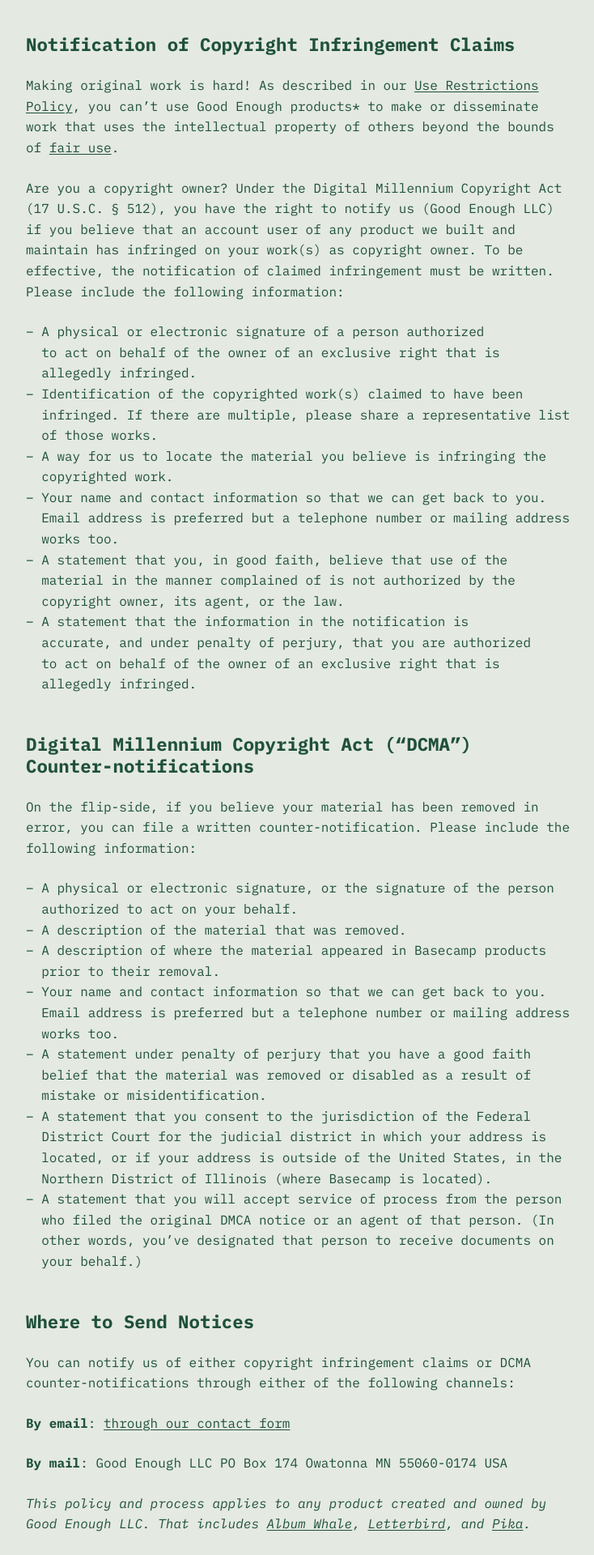
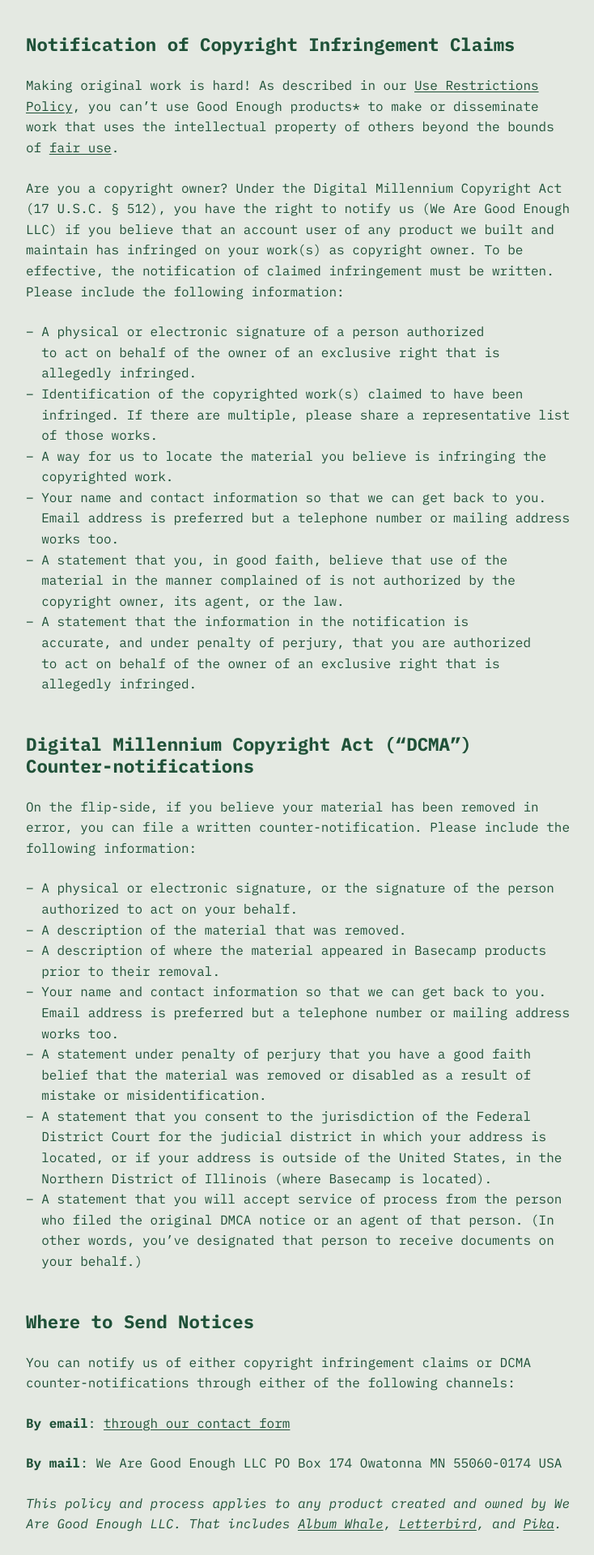
Before and after one commit to goodenoughllc/policies, a Jekyll site: the page built from copyright.md, in a window 1280 px wide. Shown: the part 585-2505 px from the top of the page at 81% size, without its empty margins (272-1006 px from the left). Built offline with Jekyll 4.4.1, drawn with Linux system fonts in a browser that asks for light colours; nearby versions of some CDN libraries; some of the changed text lies outside the part shown.

Commit message:
Change to "We Are Good Enough LLC"

```diff
--- a/_layouts/base.html
+++ b/_layouts/base.html
@@ -126,7 +126,7 @@
         <a href="https://mastodon.world/@goodenough" target="_blank" class="mastodon-link"><i class="fa-brands fa-mastodon fa-fw"></i>Mastodon</a>
         <a href="https://bsky.app/profile/goodenough.us" target="_blank" class="bluesky-link"><i class="fa-brands fa-bluesky fa-fw"></i>Bluesky</a>
         <a href="{{ site.baseurl }}/" class="policies-link"><i class="fa-regular fa-book fa-fw"></i>Policies</a>
-        <a href="https://goodenough.us/?utm_source=ge_policies&utm_medium=ge_policies_base" class="name-link"><i class="fa-regular fa-copyright fa-fw"></i>Good Enough LLC</a>
+        <a href="https://goodenough.us/?utm_source=ge_policies&utm_medium=ge_policies_base" class="name-link"><i class="fa-regular fa-copyright fa-fw"></i>We Are Good Enough LLC</a>
       </footer>
 
     </main>
--- a/copyright.md
+++ b/copyright.md
@@ -10,7 +10,7 @@ needs_attribution: true
 
 Making original work is hard! As described in our [Use Restrictions Policy](../abuse/), you can’t use Good Enough products* to make or disseminate work that uses the intellectual property of others beyond the bounds of [fair use](https://www.copyright.gov/fair-use/more-info.html).
 
-Are you a copyright owner? Under the Digital Millennium Copyright Act (17 U.S.C. § 512), you have the right to notify us (Good Enough LLC) if you believe that an account user of any product we built and maintain has infringed on your work(s) as copyright owner. To be effective, the notification of claimed infringement must be written. Please include the following information:
+Are you a copyright owner? Under the Digital Millennium Copyright Act (17 U.S.C. § 512), you have the right to notify us (We Are Good Enough LLC) if you believe that an account user of any product we built and maintain has infringed on your work(s) as copyright owner. To be effective, the notification of claimed infringement must be written. Please include the following information:
 
 - A physical or electronic signature of a person authorized to act on behalf of the owner of an exclusive right that is allegedly infringed.
 - Identification of the copyrighted work(s) claimed to have been infringed. If there are multiple, please share a representative list of those works.
@@ -37,9 +37,9 @@ You can notify us of either copyright infringement claims or DCMA counter-notifi
 
 **By email**: [through our contact form]({{ site.email_support }})
 
-**By mail**: Good Enough LLC
+**By mail**: We Are Good Enough LLC
 PO Box 174
 Owatonna MN 55060-0174
 USA
 
-*This policy and process applies to any product created and owned by Good Enough LLC. That includes <a href="https://albumwhale.com/?utm_source=ge_policies&utm_medium=ge_policies_copyright" target="_blank">Album Whale</a>, <a href="https://letterbird.co/?utm_source=ge_policies&utm_medium=ge_policies_copyright" target="_blank">Letterbird</a>, and <a href="https://pika.page?utm_source=ge_policies&utm_medium=ge_policies_copyright" target="_blank">Pika</a>.*
+*This policy and process applies to any product created and owned by We Are Good Enough LLC. That includes <a href="https://albumwhale.com/?utm_source=ge_policies&utm_medium=ge_policies_copyright" target="_blank">Album Whale</a>, <a href="https://letterbird.co/?utm_source=ge_policies&utm_medium=ge_policies_copyright" target="_blank">Letterbird</a>, and <a href="https://pika.page?utm_source=ge_policies&utm_medium=ge_policies_copyright" target="_blank">Pika</a>.*
--- a/css/enough.scss
+++ b/css/enough.scss
@@ -197,7 +197,6 @@ main {
   padding-top: var(--margin1x);
   @media (min-width: 40rem) {
     display: grid;
-    grid-template-columns: 9ch 14ch 12ch 20ch;
     justify-content: space-between;
     .top-link,
     .newsletter-link,
```
Also changed, not shown: privacy.md (+2 -2 lines), terms.md (+2 -2 lines).
